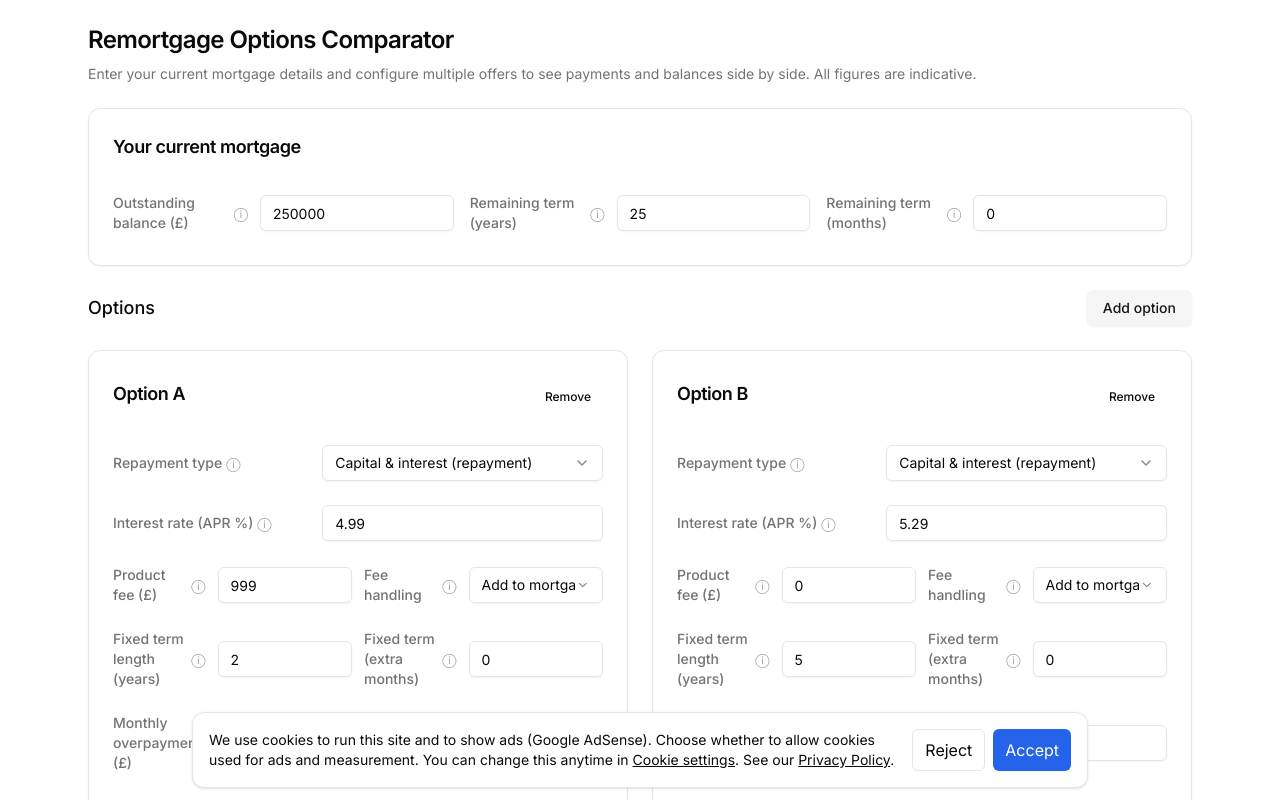
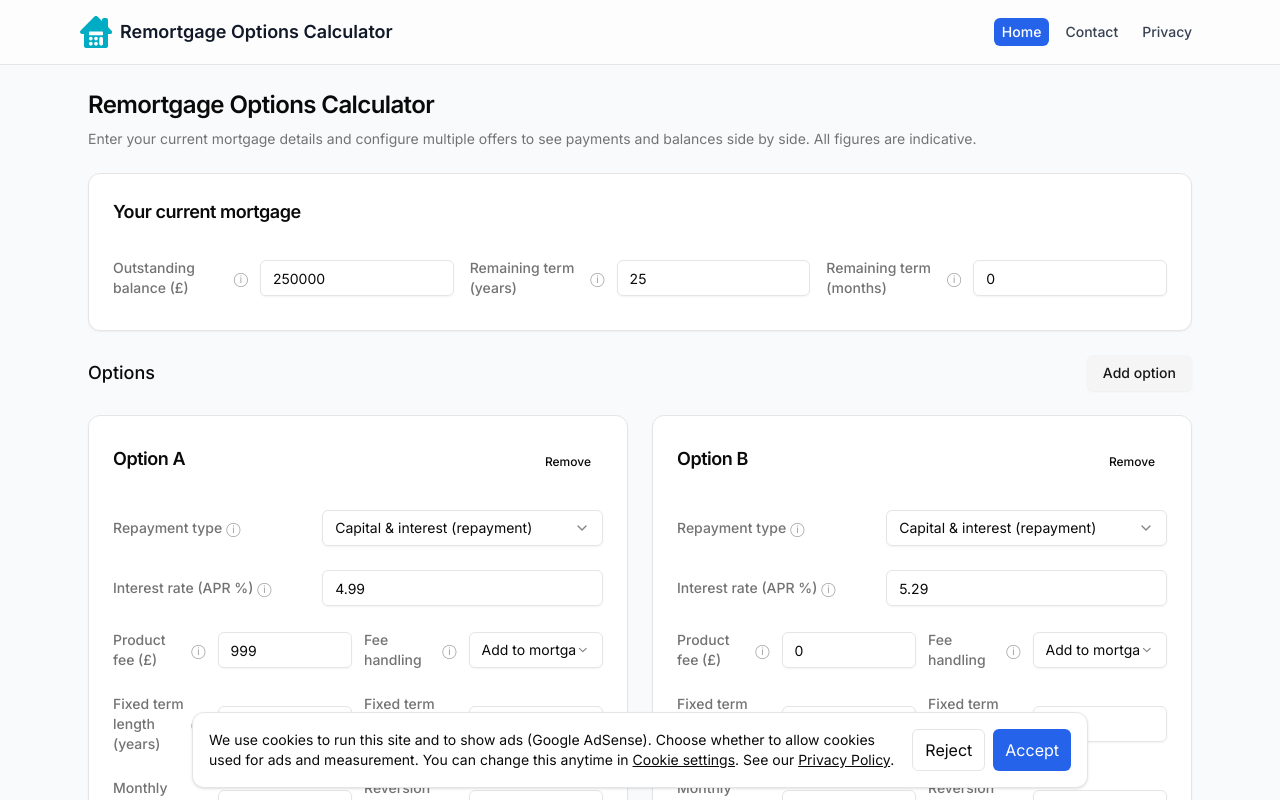
Before and after one commit to ncharal/remortgage-app, a Next.js app: page / in a window 1280 px wide. Shown: the top 800 px of the page. Built offline with nearby package versions, Linux system fonts and the light colour scheme.

Commit message:
Style and Branding Upgrade

```diff
--- a/app/layout.tsx
+++ b/app/layout.tsx
@@ -1,24 +1,27 @@
+// app/layout.tsx
 import "./globals.css";
 import { Inter } from "next/font/google";
 import CookieBanner from "@/components/CookieBanner";
 import SiteFooter from "@/components/SiteFooter";
+import SiteHeader from "@/components/SiteHeader";
 
 const inter = Inter({ subsets: ["latin"] });
 
 export const metadata = {
-  title: "Remortgage Comparison App",
+  title: "Remortgage Options Comparison App",
   description:
-    "Compare remortgage options easily — see monthly repayments, total costs, and balances side by side.",
+    "Compare remortgage options — monthly repayments, total costs, and balances side by side.",
 };
 
 export default function RootLayout({ children }: { children: React.ReactNode }) {
   return (
     <html lang="en">
       <head>
-        {/* Consent Mode v2 (default denied) */}
+        {/* Consent Mode v2 default (UK/EEA compliance) */}
         <script
           dangerouslySetInnerHTML={{
             __html: `
+              (function(){
                 window.dataLayer = window.dataLayer || [];
                 function gtag(){dataLayer.push(arguments);}
                 gtag('consent', 'default', {
@@ -27,19 +30,21 @@ export default function RootLayout({ children }: { children: React.ReactNode })
                   'ad_personalization': 'denied',
                   'analytics_storage': 'denied'
                 });
+              })();
             `,
           }}
         />
-        {/* AdSense – replace with your publisher ID */}
+        {/* Google AdSense – replace with your Publisher ID */}
         <script
           async
           src="https://pagead2.googlesyndication.com/pagead/js/adsbygoogle.js?client=ca-pub-XXXXXXX"
           crossOrigin="anonymous"
-        ></script>
+        />
       </head>
-      <body className={`${inter.className} min-h-screen flex flex-col`}>
+      <body className={`${inter.className} min-h-screen flex flex-col bg-gray-50`}>
         <CookieBanner />
-        <main className="flex-grow">{children}</main>
+        <SiteHeader />
+        <main className="flex-1">{children}</main>
         <SiteFooter />
       </body>
     </html>
--- a/app/remortgage-comparator.tsx
+++ b/app/remortgage-comparator.tsx
@@ -528,7 +528,7 @@ export default function RemortgageComparisonApp(): JSX.Element {
   return (
     <div className="mx-auto max-w-6xl p-6 space-y-6">
       <div className="space-y-2">
-        <h1 className="text-2xl font-semibold tracking-tight">Remortgage Options Comparator</h1>
+        <h1 className="text-2xl font-semibold tracking-tight">Remortgage Options Calculator</h1>
         <p className="text-sm text-muted-foreground">
           Enter your current mortgage details and configure multiple offers to see payments and balances side by side.
           All figures are indicative.
--- /dev/null
+++ b/components/LogoMark.tsx
@@ -0,0 +1,34 @@
+"use client";
+
+export default function LogoMark({
+  className = "h-7 w-7",
+}: {
+  className?: string;
+}) {
+  // A simple “house & chart” motif. You can replace with your own paths.
+  return (
+    <svg
+      viewBox="0 0 48 48"
+      aria-hidden="true"
+      className={className}
+      fill="none"
+    >
+      <rect x="4" y="8" width="40" height="32" rx="8" className="fill-current opacity-10" />
+      <path
+        d="M10 30c4-6 8-9 12-6 3 2 6-2 8-6 3-6 7-6 8 0"
+        stroke="currentColor"
+        strokeWidth="3"
+        strokeLinecap="round"
+        strokeLinejoin="round"
+      />
+      <path
+        d="M18 34h-4a2 2 0 0 1-2-2v-8m28 0v10a2 2 0 0 1-2 2h-8"
+        stroke="currentColor"
+        strokeWidth="3"
+        strokeLinecap="round"
+        strokeLinejoin="round"
+        className="opacity-80"
+      />
+    </svg>
+  );
+}
--- a/components/SiteFooter.tsx
+++ b/components/SiteFooter.tsx
@@ -16,7 +16,7 @@ export default function SiteFooter() {
         </button>
       </p>
       <p className="mt-2 text-xs text-gray-500">
-        © {new Date().getFullYear()} Remortgage App — All rights reserved.
+        © {new Date().getFullYear()} Remortgage Options Calculator — All rights reserved.
       </p>
     </footer>
   );
--- /dev/null
+++ b/components/SiteHeader.tsx
@@ -0,0 +1,67 @@
+"use client";
+
+import Link from "next/link";
+import { usePathname } from "next/navigation";
+import Image from "next/image";
+
+function NavLink({
+  href,
+  children,
+}: {
+  href: string;
+  children: React.ReactNode;
+}) {
+  const pathname = usePathname();
+  const active =
+    pathname === href || (href !== "/" && pathname?.startsWith(href));
+
+  return (
+    <Link
+      href={href}
+      className={[
+        "px-2 py-1 rounded-md text-sm font-medium transition-colors",
+        active
+          ? "bg-blue-600 text-white"
+          : "text-gray-700 hover:text-blue-600 hover:bg-gray-100",
+      ].join(" ")}
+    >
+      {children}
+    </Link>
+  );
+}
+
+export default function SiteHeader() {
+  return (
+    <header className="sticky top-0 z-50 border-b bg-white/90 backdrop-blur supports-[backdrop-filter]:bg-white/60">
+      <div className="mx-auto max-w-6xl flex items-center justify-between p-3 md:p-4">
+        {/* --- Logo + Brand --- */}
+        <Link href="/" className="flex items-center gap-2 group">
+          <Image
+            src="/logo.svg"
+            alt="Remortgage Comparator Logo"
+            width={32}
+            height={32}
+            priority
+          />
+          <span className="font-semibold text-base md:text-lg text-gray-900 group-hover:text-blue-700 transition-colors">
+            Remortgage Options Calculator
+          </span>
+        </Link>
+
+        {/* --- Navigation --- */}
+        <nav className="hidden sm:flex items-center gap-2">
+          <NavLink href="/">Home</NavLink>
+          <NavLink href="/contact">Contact</NavLink>
+          <NavLink href="/privacy">Privacy</NavLink>
+        </nav>
+
+        {/* --- Mobile Nav (simple emoji shortcuts) --- */}
+        <nav className="sm:hidden flex gap-2 text-sm">
+          <NavLink href="/">🏠</NavLink>
+          <NavLink href="/contact">📩</NavLink>
+          <NavLink href="/privacy">🔒</NavLink>
+        </nav>
+      </div>
+    </header>
+  );
+}
```
Also changed, not shown: public/logo.svg (added). Lines whose indentation alone changed are shown as unchanged.
